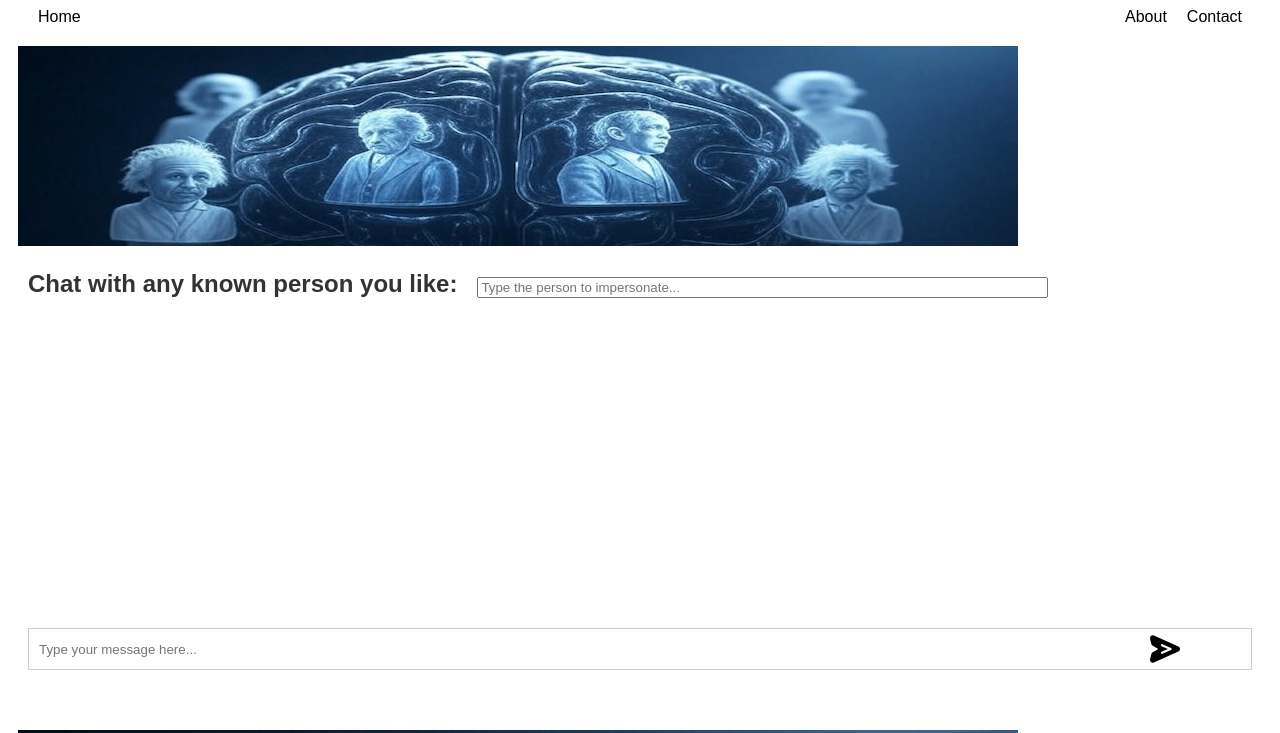
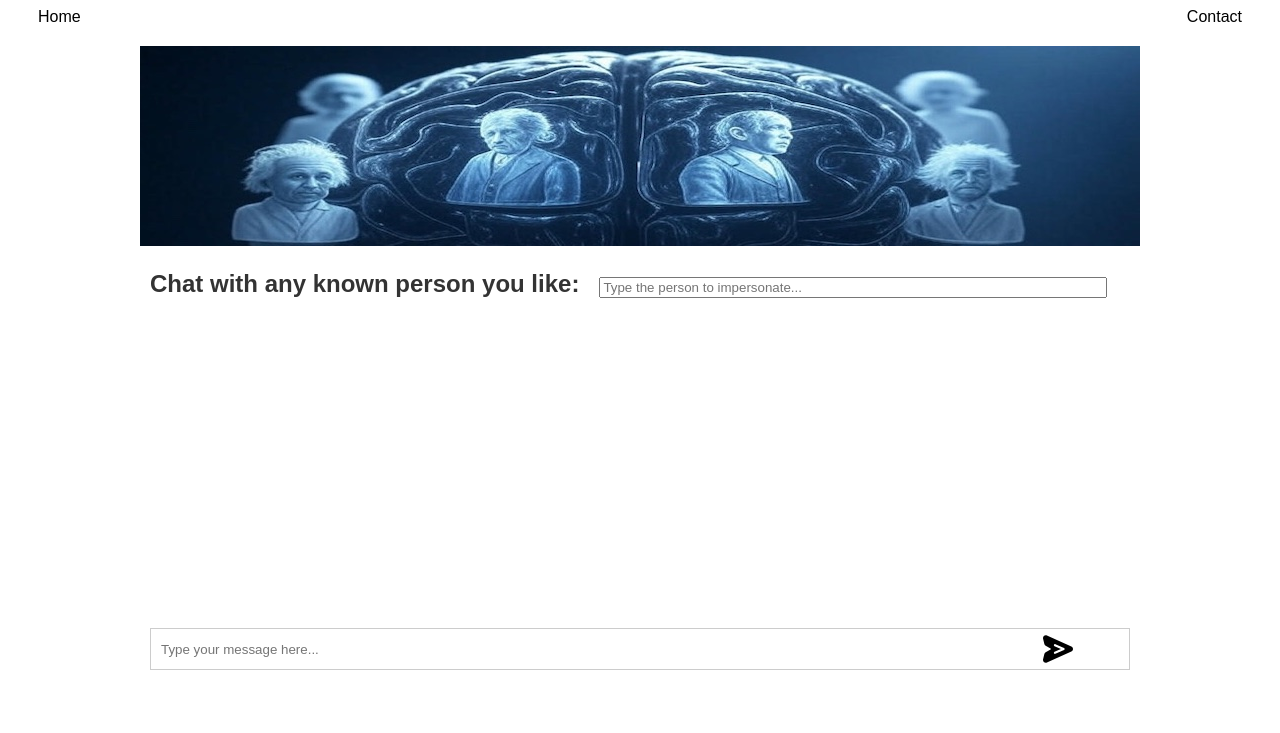
Before and after one commit to cluebbe/ai-impersonator-angular, an Angular app: page / in a window 1280 px wide. Shown: the top 733 px of the page. Built offline with nearby package versions, Linux system fonts and the light colour scheme.

Commit message:
configured routing and added contact component

```diff
--- a/src/app/app.component.html
+++ b/src/app/app.component.html
@@ -1,5 +1,2 @@
 <app-header></app-header>
-<app-chat></app-chat>
-
-
 <router-outlet />
--- a/src/app/app.component.ts
+++ b/src/app/app.component.ts
@@ -1,13 +1,13 @@
 import { Component} from '@angular/core';
 import { RouterModule } from '@angular/router';
-import { ChatComponent } from './chat/chat.component';
 import { HeaderComponent } from './header/header.component';
+
 
 @Component({
   selector: 'app-root',
   templateUrl: './app.component.html',
   styleUrls: ['./app.component.css'],
-  imports: [RouterModule, ChatComponent, HeaderComponent],
+  imports: [RouterModule,  HeaderComponent],
 })
 
 export class AppComponent {
--- a/src/app/app.routes.ts
+++ b/src/app/app.routes.ts
@@ -1,7 +1,10 @@
 import { Routes } from '@angular/router';
 import { ChatComponent } from './chat/chat.component';
+import { ContactComponent } from './contact/contact.component';
 
 export const routes: Routes = [
     {path: '', component: ChatComponent},
-    {path: 'home', component: ChatComponent}
+    {path: 'home', component: ChatComponent},
+    {path: 'contact', component: ContactComponent},
+    {path: '**', component: ChatComponent}
 ];
--- a/src/app/chat/chat.component.css
+++ b/src/app/chat/chat.component.css
@@ -1,11 +1,10 @@
 .chat-container {
-    /*max-width: 1000px;*/
+    max-width: 1000px;
     margin: 10px auto;
     padding: 10px;
   }
 
 .chat-box {
-    /*max-width: 900px;*/
     margin: 10px auto;
     padding: 10px;
   }
@@ -36,7 +35,7 @@
   .input-msg {
     border:none;
     padding: 5px;
-    width: 90%;
+    width: 89%;
   }
 
   .input-msg:focus {
@@ -52,7 +51,7 @@
   }
 
   .input-label-group .small-input {
-    width: 46%; /* Set the width to 200px */
+    width: 51%; /* Set the width to 200px */
   }
 
   .input-label-group label {
--- /dev/null
+++ b/src/app/contact/contact.component.html
@@ -0,0 +1 @@
+<p>contact works!</p>
--- a/src/app/header/header.component.css
+++ b/src/app/header/header.component.css
@@ -3,6 +3,7 @@
     padding: 0px 30px;
     .link{
         cursor: pointer;
+        pointer-events: auto;
         &:hover{
             font-weight: bold;
         }
--- a/src/app/header/header.component.html
+++ b/src/app/header/header.component.html
@@ -1,7 +1,6 @@
 <div id="container">
-    <div class="link" id="home" routerlink="home">Home</div>
+    <div class="link" id="home" routerLink="home">Home</div>
     <div id="links">
-        <div class="link" routerLink="about">About</div>
         <div class="link" routerLink="contact">Contact</div>
     </div>
 </div>
--- a/src/app/header/header.component.ts
+++ b/src/app/header/header.component.ts
@@ -1,8 +1,9 @@
 import { Component } from '@angular/core';
+import { RouterLink } from '@angular/router';
 
 @Component({
   selector: 'app-header',
-  imports: [],
+  imports: [RouterLink],
   templateUrl: './header.component.html',
   styleUrl: './header.component.css'
 })
```
Also changed, not shown: src/app/contact/contact.component.ts (added, +11 -0 lines), src/app/contact/contact.component.css (added), 1 other file (tests, documents, lock files or other folders).
